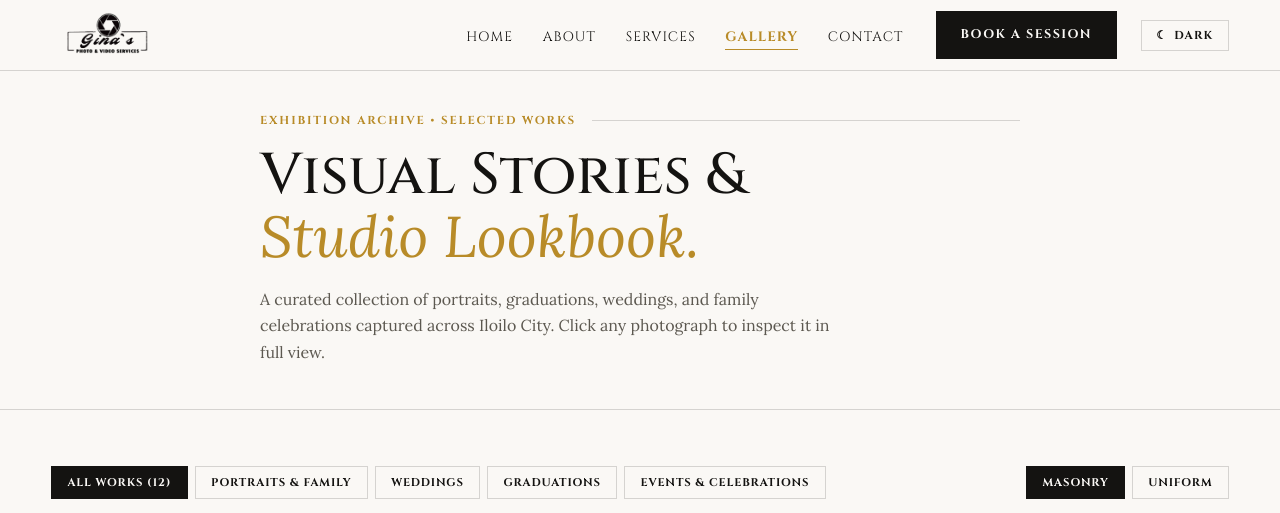
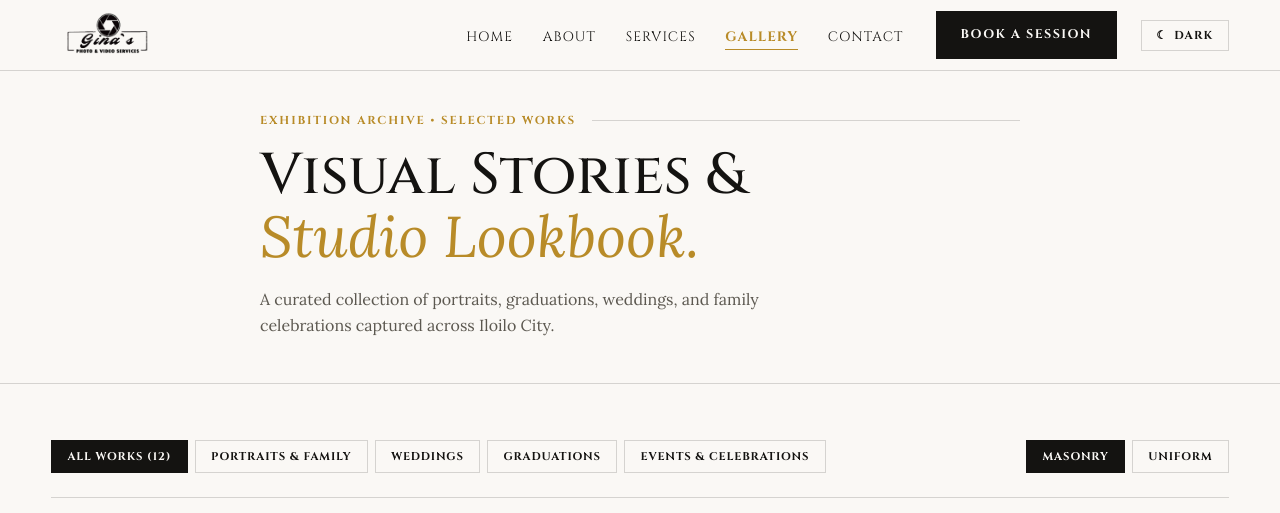
Before and after one commit to djguizzz/GinasWebsite, a plain HTML site: page gallery.html in a window 1280 px wide. Shown: the top 513 px of the page. Drawn offline with Linux system fonts and the light colour scheme.

Commit message:
Update gallery.html

```diff
--- a/gallery.html
+++ b/gallery.html
@@ -62,7 +62,7 @@
         </h1>
 
         <p class="gallery-lead">
-          A curated collection of portraits, graduations, weddings, and family celebrations captured across Iloilo City. Click any photograph to inspect it in full view.
+          A curated collection of portraits, graduations, weddings, and family celebrations captured across Iloilo City.
         </p>
       </div>
     </section>
```
